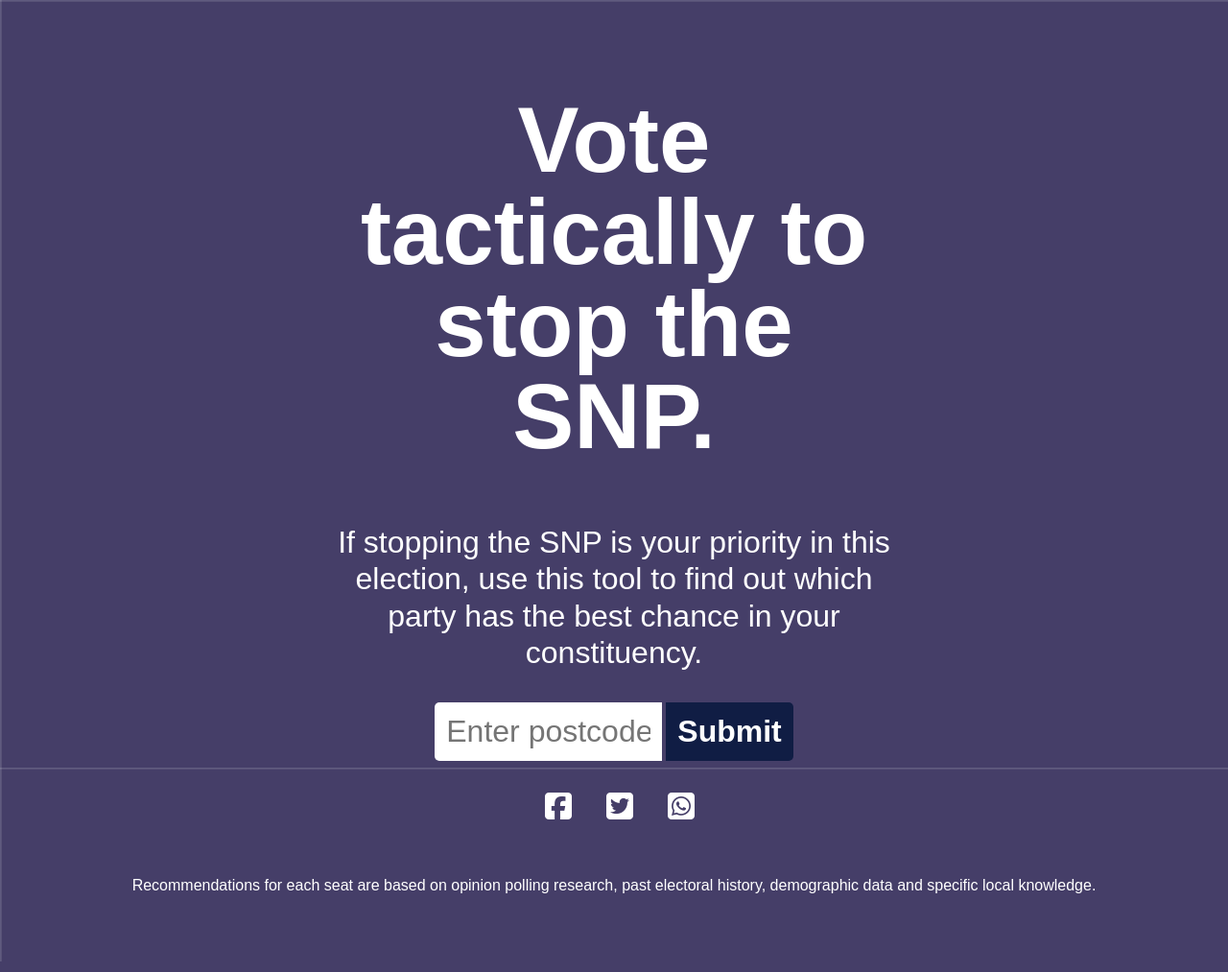
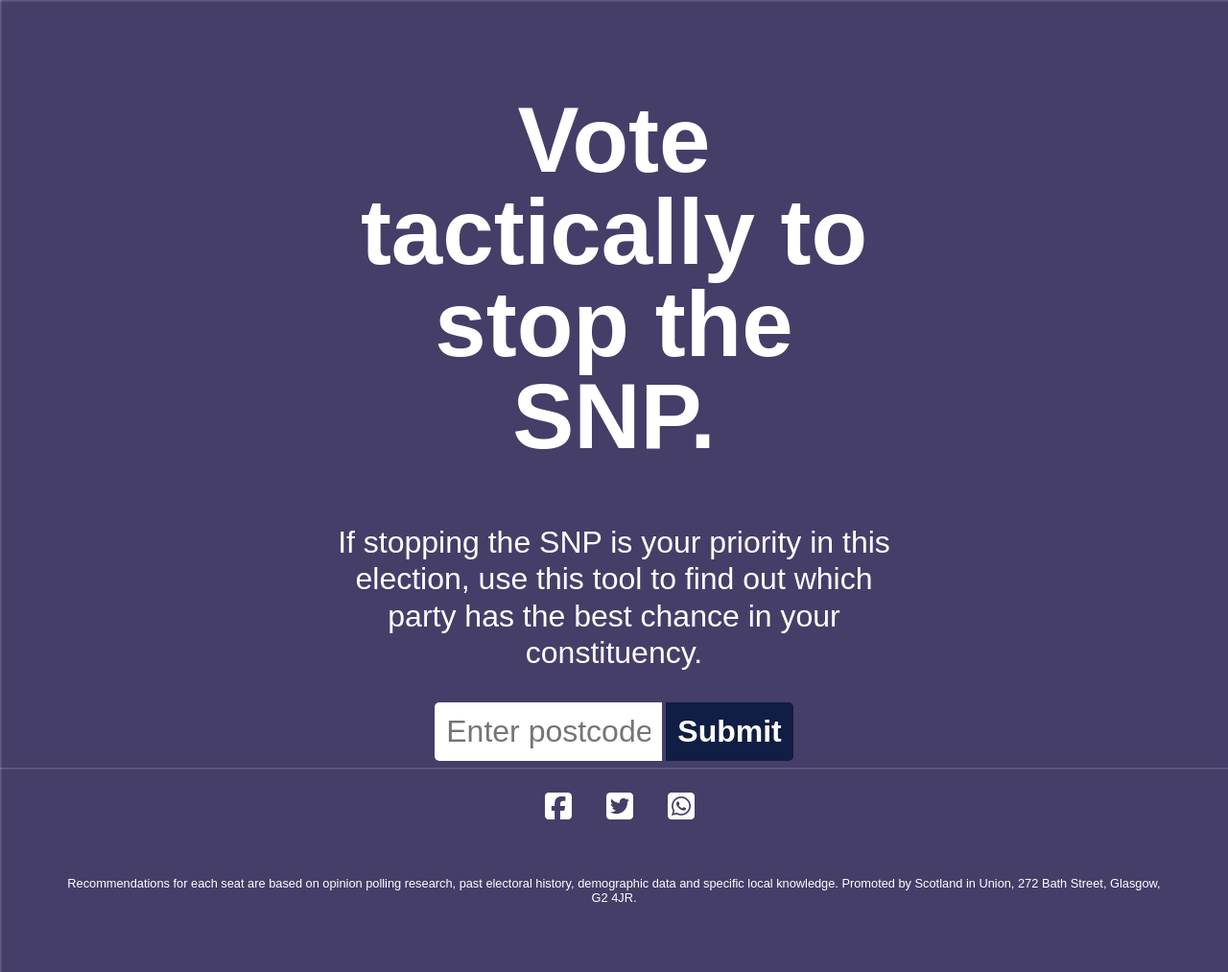
Before and after one commit to MPReportCard/TacticalVoteScotland, a plain HTML site: page index.html in a window 1280 px wide. Shown: the whole page at 96% size. Drawn offline with nearby package versions, Linux system fonts and the light colour scheme; a web font is replaced by a local one.

Commit message:
Added Imprint

```diff
--- a/css/style.css
+++ b/css/style.css
@@ -4,7 +4,7 @@
 
 #disclaimer {
   color: #ffffff;
-  font-size: 1em;
+  font-size: 0.8em;
   text-align: center;
   margin: auto;
   line-height: 1.2;
--- a/index.html
+++ b/index.html
@@ -88,7 +88,7 @@
     <a id="twtLink" href="https://twitter.com/intent/tweet?text=Want%20to%20stop%20the%20SNP%20at%20%23GE2024?%20Use%20this%20tool%20to%20find%20out%20which%20party%20has%20the%20best%20chance%20in%20your%20constituency%20%F0%9F%97%B3%EF%B8%8F%20https%3A//tacticalvotescotland.github.io" target="_blank"><button id="twtButton"><i class="fa-brands fa-square-twitter"></i></button></a>
     <a id="waLink" href="https://api.whatsapp.com/send?text=Want%20to%20stop%20the%20SNP%3F%20Use%20this%20tool%20to%20find%20out%20which%20party%20has%20the%20best%20chance%20in%20your%20constituency%20%F0%9F%97%B3%EF%B8%8F%20https%3A%2F%2Ftacticalvotescotland.github.io" target="_blank"><button id="waButton"><i class="fa-brands fa-square-whatsapp"></i></button></a>
   </div>
-  <p id="disclaimer">Recommendations for each seat are based on opinion polling research, past electoral history, demographic data and specific local knowledge.</p>
+  <p id="disclaimer">Recommendations for each seat are based on opinion polling research, past electoral history, demographic data and specific local knowledge. Promoted by Scotland in Union, 272 Bath Street, Glasgow, G2 4JR.</p>
 
 
 </div>
```
